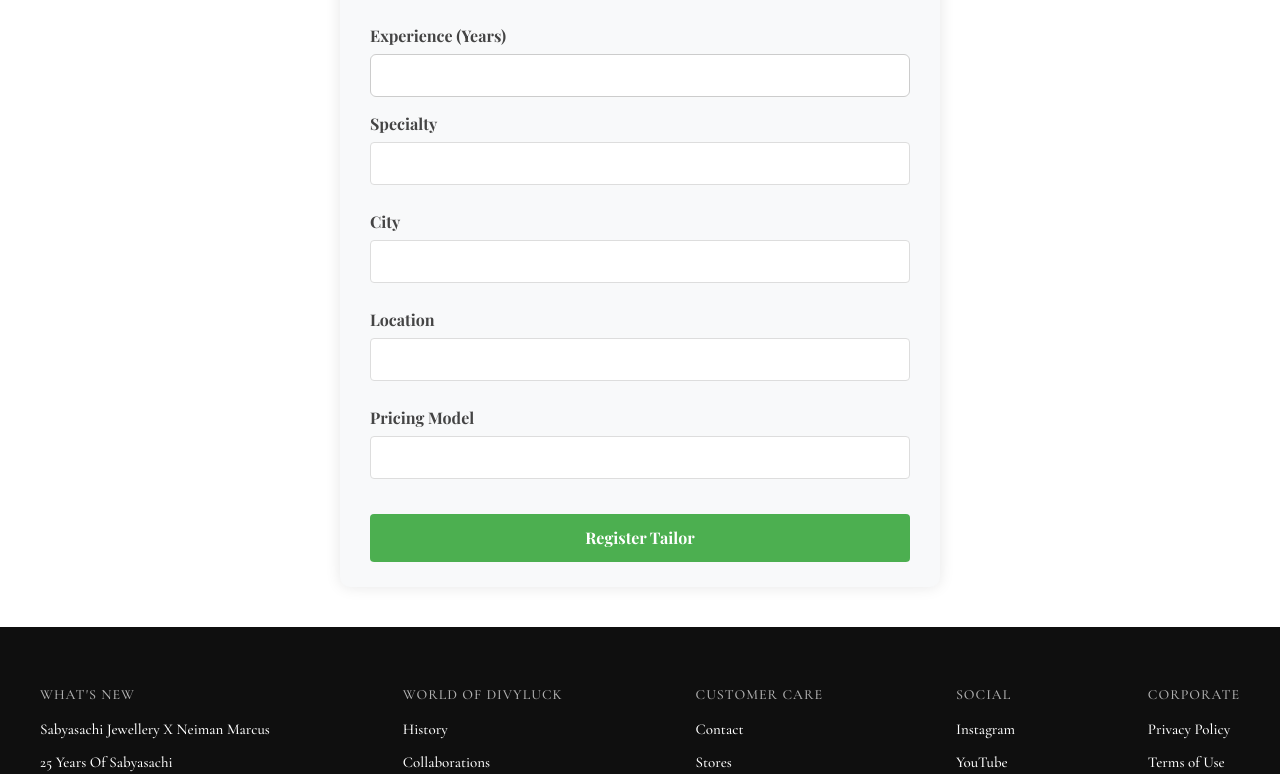
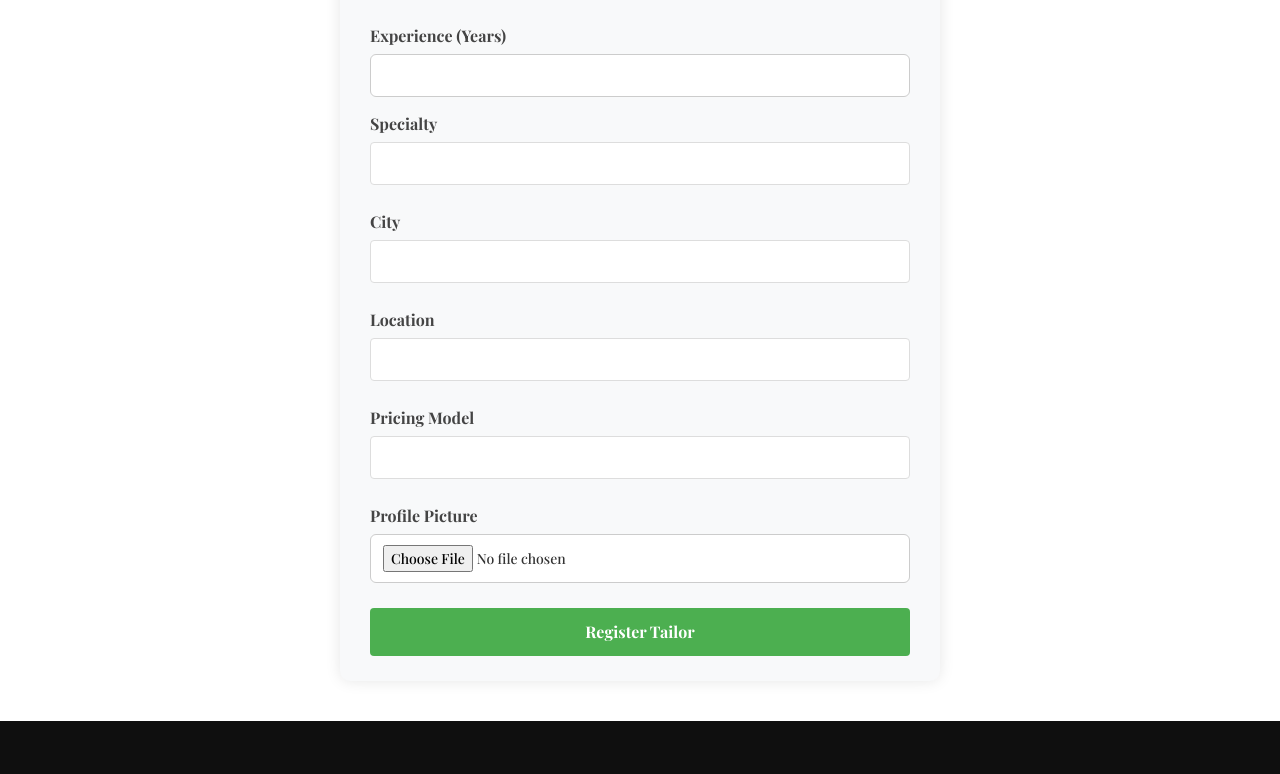
Before and after one commit to praja1919/Backend-divyluck, a React (Create React App) app: page /tailorregistration in a window 1280 px wide. Shown: the part 964-1738 px from the top of the page. Built offline with nearby package versions, Linux system fonts and the light colour scheme.

Commit message:
Fix tailor portfolio details

```diff
--- a/src/components/Tailorregistration.js
+++ b/src/components/Tailorregistration.js
@@ -1,4 +1,3 @@
-// TailorRegistration.jsx
 import React, { useState } from 'react';
 import axios from 'axios';
 import { useNavigate } from 'react-router-dom';
@@ -21,11 +20,10 @@ const TailorRegistration = () => {
     city: '',
     location: '',
     pricingModel: '',
+    profilePicture: null,
     portfolioImages: [],
-    profilePicture: '',
   });
 
-  const [portfolioImageURLs, setPortfolioImageURLs] = useState('');
   const [error, setError] = useState('');
   const [success, setSuccess] = useState('');
 
@@ -34,9 +32,12 @@ const TailorRegistration = () => {
     setFormData((prev) => ({ ...prev, [name]: value }));
   };
 
+  const handleProfilePictureChange = (e) => {
+    setFormData((prev) => ({ ...prev, profilePicture: e.target.files[0] }));
+  };
+
   const handlePortfolioImageChange = (e) => {
-    const files = Array.from(e.target.files);
-    setFormData((prev) => ({ ...prev, portfolioImages: files }));
+    setFormData((prev) => ({ ...prev, portfolioImages: Array.from(e.target.files) }));
   };
 
   const handleSubmit = async (e) => {
@@ -48,33 +49,34 @@ const TailorRegistration = () => {
       return;
     }
 
-    // Combine file objects and image URLs
-    let combinedPortfolio = [...formData.portfolioImages];
-    if (portfolioImageURLs.trim()) {
-      const urlArray = portfolioImageURLs.split(',').map(url => url.trim()).filter(url => url);
-      combinedPortfolio = [...combinedPortfolio, ...urlArray];
-    }
+    try {
+      const data = new FormData();
 
-    const dataToSend = {
-      ...formData,
-      portfolioImages: combinedPortfolio,
-    };
+      // Append all fields except files
+      for (const key in formData) {
+        if (key === 'profilePicture' && formData.profilePicture) {
+          data.append('profilePicture', formData.profilePicture);
+        } else if (key === 'portfolioImages' && formData.portfolioImages.length > 0) {
+          formData.portfolioImages.forEach((file) => {
+            data.append('portfolioImages', file);
+          });
+        } else if (key !== 'confirmPassword' && key !== 'profilePicture' && key !== 'portfolioImages') {
+          data.append(key, formData[key]);
+        }
+      }
 
-    try {
-      const response = await axios.post('http://localhost:5000/api/tailors/register', dataToSend);
+      const response = await axios.post('http://localhost:5000/api/tailors/register', data, {
+        headers: { 'Content-Type': 'multipart/form-data' },
+      });
 
       if (response.status === 201) {
-        const tailorId = response.data._id || response.data.tailor?._id;
-
         setSuccess('Tailor registered successfully!');
         setError('');
-
-        // Navigate to tailor details
+        // Navigate to tailor details page (if applicable)
         setTimeout(() => {
-          navigate(`/tailordetails/${tailorId}`);
+          navigate(`/tailordetails/${response.data._id}`);
         }, 1000);
 
-        // Reset form
         setFormData({
           name: '',
           gender: '',
@@ -89,13 +91,11 @@ const TailorRegistration = () => {
           city: '',
           location: '',
           pricingModel: '',
+          profilePicture: null,
           portfolioImages: [],
-          profilePicture: '',
         });
-        setPortfolioImageURLs('');
       }
     } catch (err) {
-      console.error('Registration error:', err);
       setError(err.response?.data?.error || 'Something went wrong!');
       setSuccess('');
     }
@@ -107,7 +107,7 @@ const TailorRegistration = () => {
       {error && <div className="error">{error}</div>}
       {success && <div className="success">{success}</div>}
 
-      <form onSubmit={handleSubmit}>
+      <form onSubmit={handleSubmit} encType="multipart/form-data">
         {[
           { label: 'Name', name: 'name' },
           { label: 'Gender', name: 'gender' },
@@ -122,7 +122,6 @@ const TailorRegistration = () => {
           { label: 'City', name: 'city' },
           { label: 'Location', name: 'location' },
           { label: 'Pricing Model', name: 'pricingModel' },
-
         ].map(({ label, name, type = 'text' }) => (
           <div className="form-group" key={name}>
             <label>{label}</label>
@@ -136,9 +135,21 @@ const TailorRegistration = () => {
           </div>
         ))}
 
+        <div className="form-group">
+          <label>Profile Picture</label>
+          <input
+            type="file"
+            accept="image/*"
+            onChange={handleProfilePictureChange}
+            required
+          />
+        </div>
 
 
-        <button type="submit" className="submit-btn">Register Tailor</button>
+
+        <button type="submit" className="submit-btn">
+          Register Tailor
+        </button>
       </form>
     </div>
   );
```
